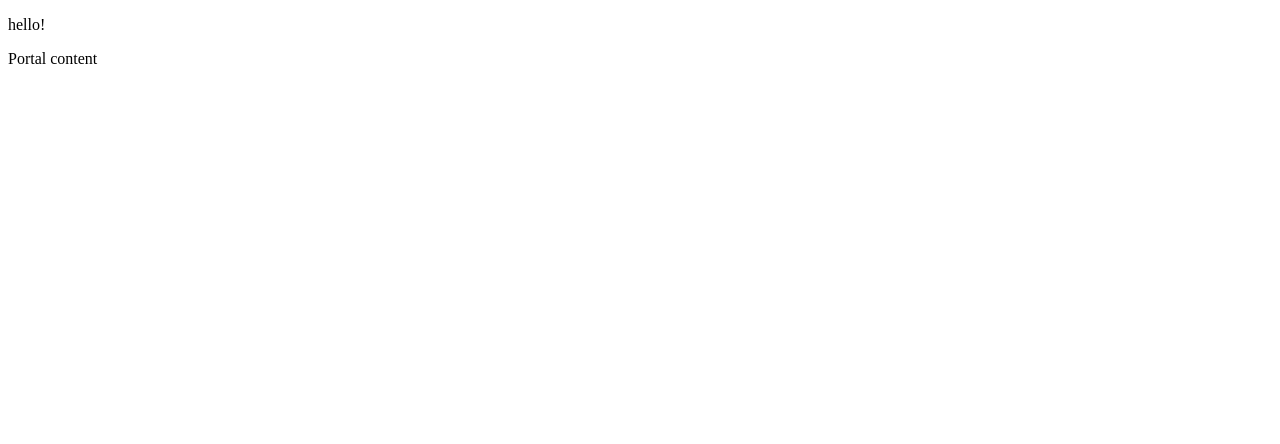
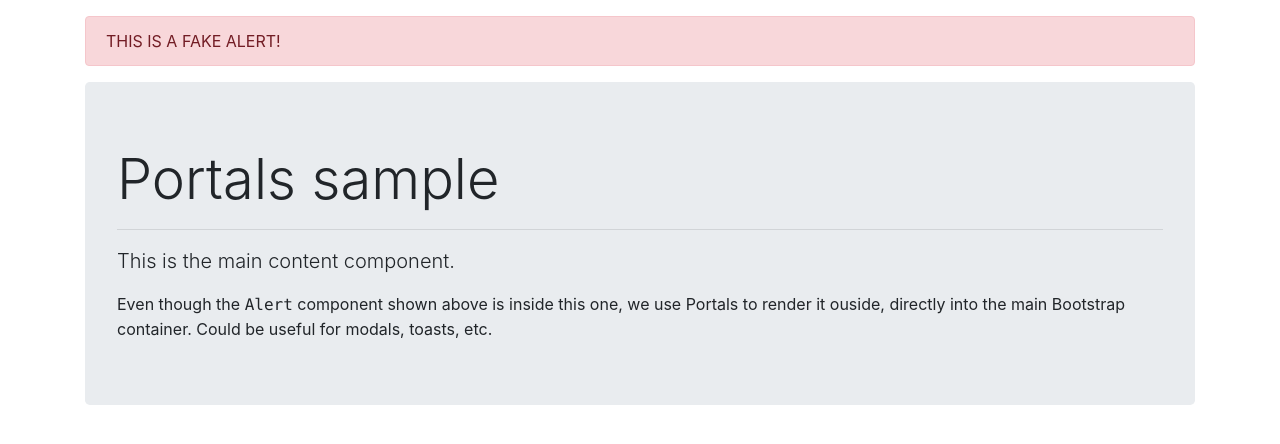
Before and after one commit to tolosa/react-portals-demo, a React (Create React App) app: page / in a window 1280 px wide. Shown: the top 444 px of the page. Built offline with nearby package versions, Linux system fonts and the light colour scheme.

Commit message:
Improve example and add explanations

```diff
--- a/public/index.html
+++ b/public/index.html
@@ -1,43 +1,19 @@
 <!DOCTYPE html>
 <html lang="en">
-  <head>
-    <meta charset="utf-8" />
-    <link rel="icon" href="%PUBLIC_URL%/favicon.ico" />
-    <meta name="viewport" content="width=device-width, initial-scale=1" />
-    <meta name="theme-color" content="#000000" />
-    <meta
-      name="description"
-      content="Web site created using create-react-app"
-    />
-    <link rel="apple-touch-icon" href="%PUBLIC_URL%/logo192.png" />
-    <!--
-      manifest.json provides metadata used when your web app is installed on a
-      user's mobile device or desktop. See https://developers.google.com/web/fundamentals/web-app-manifest/
-    -->
-    <link rel="manifest" href="%PUBLIC_URL%/manifest.json" />
-    <!--
-      Notice the use of %PUBLIC_URL% in the tags above.
-      It will be replaced with the URL of the `public` folder during the build.
-      Only files inside the `public` folder can be referenced from the HTML.
 
-      Unlike "/favicon.ico" or "favicon.ico", "%PUBLIC_URL%/favicon.ico" will
-      work correctly both with client-side routing and a non-root public URL.
-      Learn how to configure a non-root public URL by running `npm run build`.
-    -->
-    <title>React App</title>
-  </head>
-  <body>
-    <noscript>You need to enable JavaScript to run this app.</noscript>
-    <div id="root"></div>
-    <!--
-      This HTML file is a template.
-      If you open it directly in the browser, you will see an empty page.
+<head>
+  <meta charset="utf-8" />
+  <meta name="viewport" content="width=device-width, initial-scale=1" />
+  <meta name="theme-color" content="#000000" />
+  <meta name="description" content="Web site created using create-react-app" />
+  <link rel="stylesheet" href="https://cdn.jsdelivr.net/npm/bootstrap@4.6.0/dist/css/bootstrap.min.css"
+    integrity="sha384-B0vP5xmATw1+K9KRQjQERJvTumQW0nPEzvF6L/Z6nronJ3oUOFUFpCjEUQouq2+l" crossorigin="anonymous">
+  <title>React portals demo</title>
+</head>
 
-      You can add webfonts, meta tags, or analytics to this file.
-      The build step will place the bundled scripts into the <body> tag.
+<body>
+  <noscript>You need to enable JavaScript to run this app.</noscript>
+  <div id="root" class="container py-3"></div>
+</body>
 
-      To begin the development, run `npm start` or `yarn start`.
-      To create a production bundle, use `npm run build` or `yarn build`.
-    -->
-  </body>
 </html>
--- a/src/App.js
+++ b/src/App.js
@@ -1,19 +1,28 @@
 import { createPortal } from 'react-dom'
 
-const Portal = () => {
+const Alert = ({ children }) => {
   const content = (
-    <p>Portal content</p>
+    <div className="alert alert-danger text-uppercase" role="alert">
+      {children}
+    </div>
   )
 
-  return createPortal(content, document.body)
+  return createPortal(content, document.querySelector('.container'))
 }
 
 function App() {
   return (
-    <>
-      <p>hello!</p>
-      <Portal />
-    </>
+      <div className="jumbotron">
+        <h1 className="display-4">Portals sample</h1>
+        <hr />
+        <p className="lead">This is the main content component.</p>
+        <p className="mb-0">
+          Even though the <span className="text-monospace">Alert</span> component shown above is inside
+          this one, we use Portals to render it ouside, directly into the main Bootstrap container. Could be
+          useful for modals, toasts, etc.
+        </p>
+        <Alert>This is a fake alert!</Alert>
+      </div>
   )
 }
 
```
